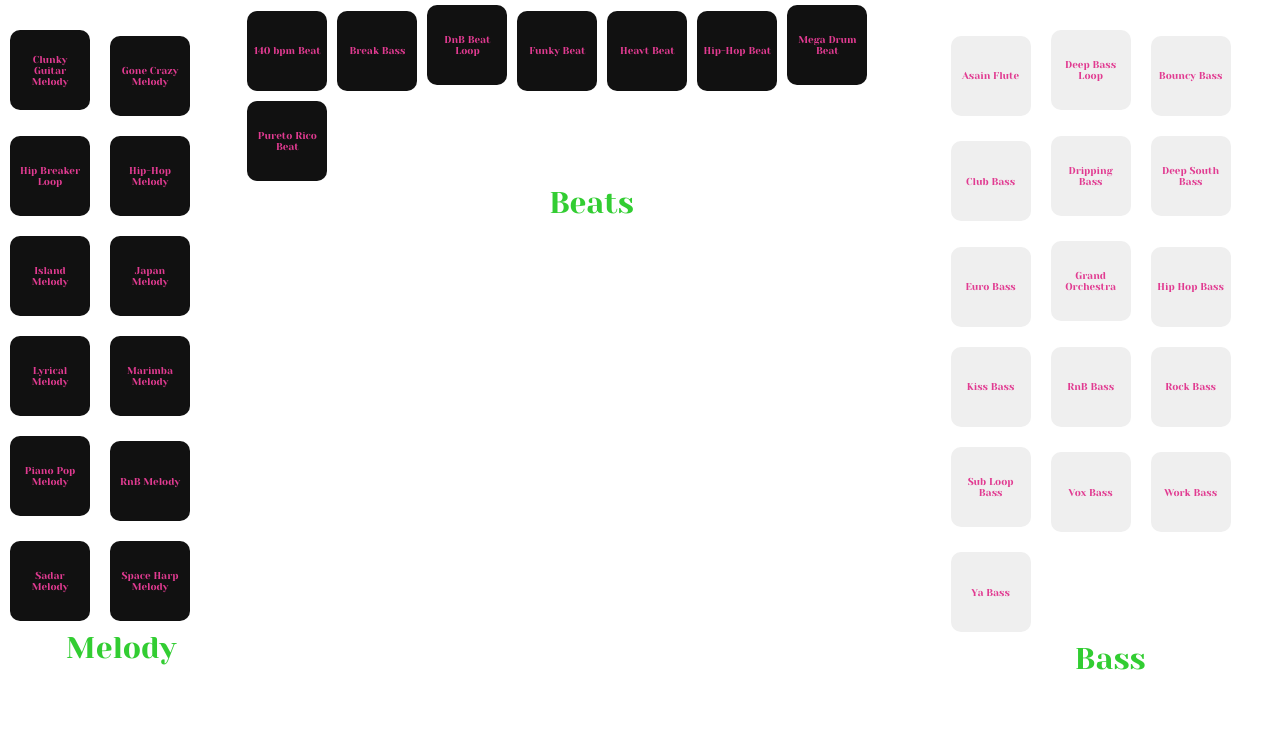
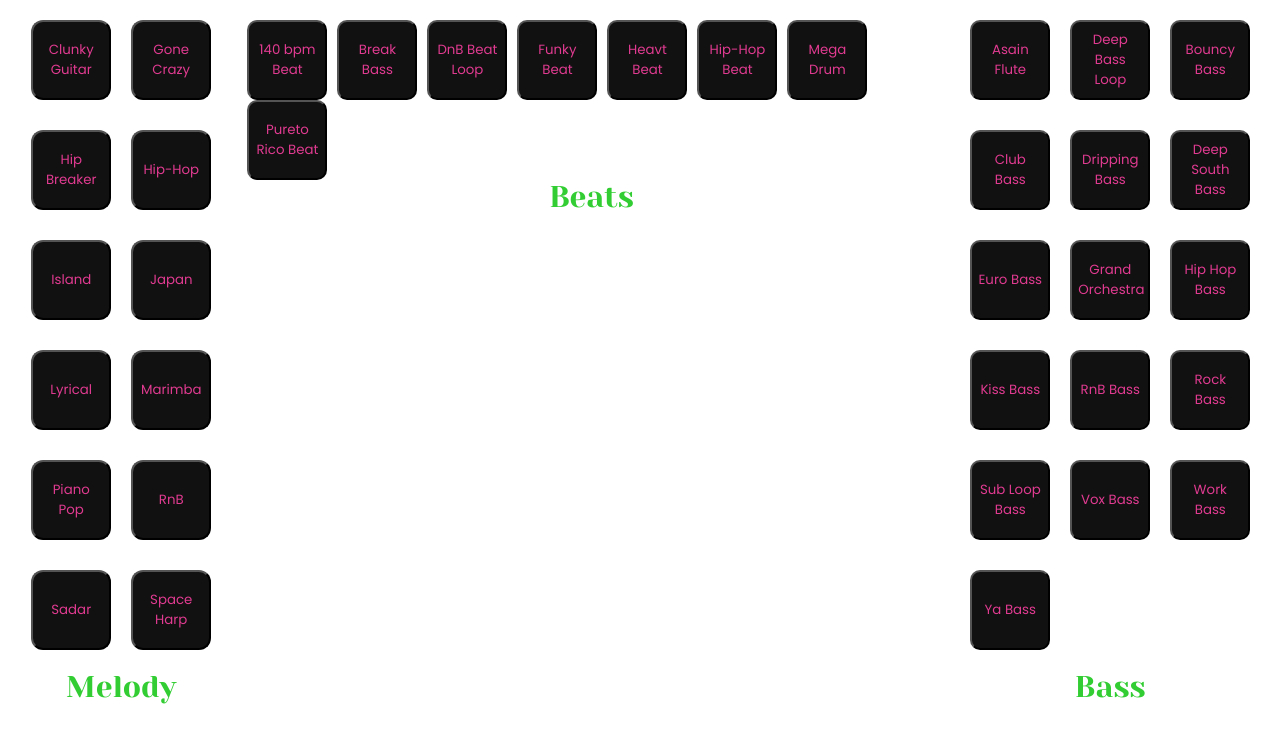
Before and after one commit to SylviaMakuch/Sound-Board, a React app: page / in a window 1280 px wide. Shown: the top 742 px of the page. Built offline with nearby package versions, Linux system fonts and the light colour scheme.

Commit message:
grid added to melody and bass.

```diff
--- a/components/bass/bassplayer.tsx
+++ b/components/bass/bassplayer.tsx
@@ -4,20 +4,23 @@ import { Howl } from 'howler';
 import { useState } from "react";
 import { bassData } from "./bassconfig";
 
+const Container = styled.div`
+  display: grid;
+  grid-template-columns: repeat(3, 1fr);
+  gap: 10px;
+  grid-auto-rows: minmax(100px, auto);
+`;
+
 const Button = styled.button`
+    height: 80px;
     width: 80px;
-    height: 80px;
-    border: none;
-    font-family: Yeseva One, sans-serif;
-    font-size: 10px;
-    outline: none;
+    margin: 0px 5px;
+    background: #111;
     color: #e13b91;
-    /* background: #111; */
+    font-family: poppins, sans serif;
+    border-radius: 10px;
     cursor: pointer;
     position: relative;
-    z-index: 0;
-    border-radius: 10px;
-    margin: 10px;
 
 &:before {
     content: '';
@@ -76,7 +79,7 @@ background: linear-gradient(45deg, #ff0000, #ff7300, #fffb00);
     transition: opacity .3s ease-in-out;
     border-radius: 5px;
 }
-`
+`;
 
 export const Bassplayer = () => {
     const [activeSound, setActiveSound] = useState(null);
@@ -100,12 +103,12 @@ export const Bassplayer = () => {
     };
 
     return (
-        <div>
+        <Container>
             {
                 bassData.map((beat, index: number) => {
                     return <Button key={index} onClick={() => handleClick(beat.src)}>{beat.title}</Button>
                 })
             }
-        </div>
+        </Container>
     )
 };
--- a/components/beats/beats.tsx
+++ b/components/beats/beats.tsx
@@ -7,6 +7,7 @@ const Container = styled.div`
     height: 250px;
     flex-direction: column;
     align-items: center;
+    margin-top: 20px;
 `;
 
 const Title = styled.div`
--- a/components/beats/beatsconfig.tsx
+++ b/components/beats/beatsconfig.tsx
@@ -34,7 +34,7 @@ export const beatsData = [
         src: hiphopbeat
     },
     {
-        title: 'Mega Drum Beat',
+        title: 'Mega Drum ',
         src: megadrumbeat
     },
     {
--- a/components/beats/beatsplayer.tsx
+++ b/components/beats/beatsplayer.tsx
@@ -5,21 +5,22 @@ import { beatsData } from "./beatsconfig";
 import { useState } from "react";
 
 const Button = styled.button`
+    height: 80px;
     width: 80px;
-    height: 80px;
-    border: none;
-    font-family: Yeseva One, sans-serif;
-    font-size: 10px;
-    outline: none;
+    margin: 0px 5px;
+    background: #111;
     color: #e13b91;
-    background: #111;
+    font-family: poppins, sans serif;
+    border-radius: 10px;
     cursor: pointer;
-    z-index: 0;
-    border-radius: 10px;
-    margin: 5px;
+    position: relative;
 
 &:before {
+    content: '';
     background: linear-gradient(45deg, #ff0000, #ff7300, #fffb00, #48ff00, #00ffd5, #002bff, #7a00ff, #ff00c8, #ff0000);
+    position: absolute;
+    top: -2px;
+    left:-2px;
     background-size: 400%;
     z-index: -1;
     filter: blur(5px);
@@ -44,14 +45,23 @@ background: linear-gradient(45deg, #ff0000, #ff7300, #fffb00);
 }
 
 &:after {
+    z-index: -1;
+    content: '';
+    position: absolute;
     width: 100%;
     height: 100%;
     background: transparent;
+    left: 0;
+    top: 0;
     border-radius: 10px;
 }
 
 &.success {
+    content: '';
     background: linear-gradient(45deg, #ff0000, #ff7300, #fffb00, #48ff00, #00ffd5, #002bff, #7a00ff, #ff00c8, #ff0000);
+    position: absolute;
+    top: -2px;
+    left:-2px;
     background-size: 400%;
     z-index: -1;
     filter: blur(5px);
--- a/components/melody/melody.tsx
+++ b/components/melody/melody.tsx
@@ -5,7 +5,7 @@ import { Melodyplayer } from "./melodyplayer";
 const Container = styled.div`
     display: flex;
     width: 250px;
-    margin-top: 20px;
+    height: 600px;
     flex-direction: column;
     align-items: center;
 `;
--- a/components/melody/melodyconfig.tsx
+++ b/components/melody/melodyconfig.tsx
@@ -13,52 +13,52 @@ import spaceharpmelody from "./../../sounds/melody/spaceharpmelody.mp3";
 
 export const melodyData = [
     {
-        title: 'Clunky Guitar Melody',
+        title: 'Clunky Guitar',
         src: clunkyguitarmelody
     },
     {
-        title: 'Gone Crazy Melody',
+        title: 'Gone Crazy ',
         src: gonecrazymelody
     },
     {
-        title: ' Hip Breaker Loop',
+        title: ' Hip Breaker',
         src: hipbreakerloop
     },
     {
-        title: 'Hip-Hop Melody',
+        title: 'Hip-Hop',
         src: hiphopmelody
 
     },
     {
-        title: 'Island Melody',
+        title: 'Island',
         src: islandmelody
     },
     {
-        title: 'Japan Melody',
+        title: 'Japan ',
         src: japanmelody
     },
     {
-        title: 'Lyrical Melody',
+        title: 'Lyrical ',
         src: lyricalmelody
     },
     {
-        title: 'Marimba Melody',
+        title: 'Marimba ',
         src: marimbamelody
     },
     {
-        title: 'Piano Pop Melody',
+        title: 'Piano Pop ',
         src: pianopopmelody
     },
     {
-        title: 'RnB Melody',
+        title: 'RnB ',
         src: rnbmelody
     },
     {
-        title: 'Sadar Melody',
+        title: 'Sadar ',
         src: sadarpmelody
     },
     {
-        title: 'Space Harp Melody',
+        title: 'Space Harp ',
         src: spaceharpmelody
     },
 
--- a/components/melody/melodyplayer.tsx
+++ b/components/melody/melodyplayer.tsx
@@ -4,20 +4,24 @@ import { Howl } from 'howler';
 import { melodyData } from "./melodyconfig";
 import { useState } from "react";
 
+const Container = styled.div`
+  display: grid;
+  grid-template-columns: repeat(2, 1fr);
+  gap: 10px;
+  grid-auto-rows: minmax(100px, auto);
+  margin-top: 20px;
+`;
+
 const Button = styled.button`
+    height: 80px;
     width: 80px;
-    height: 80px;
-    border: none;
-    font-family: Yeseva One, sans-serif;
-    font-size: 10px;
-    outline: none;
+    margin: 0px 5px;
+    background: #111;
     color: #e13b91;
-    background: #111;
+    font-family: poppins, sans serif;
+    border-radius: 12px;
     cursor: pointer;
     position: relative;
-    z-index: 0;
-    border-radius: 10px;
-    margin: 10px;
 
 &:before {
     content: '';
@@ -76,7 +80,7 @@ background: linear-gradient(45deg, #ff0000, #ff7300, #fffb00);
     transition: opacity .3s ease-in-out;
     border-radius: 5px;
 }
-`
+`;
 
 export const Melodyplayer = () => {
     const [activeSound, setActiveSound] = useState(null);
@@ -100,12 +104,12 @@ export const Melodyplayer = () => {
     };
 
     return (
-        <div>
+        <Container>
             {
                 melodyData.map((beat, index: number) => {
                     return <Button key={index} onClick={() => handleClick(beat.src)}>{beat.title}</Button>
                 })
             }
-        </div>
+        </Container>
     )
 };
```
